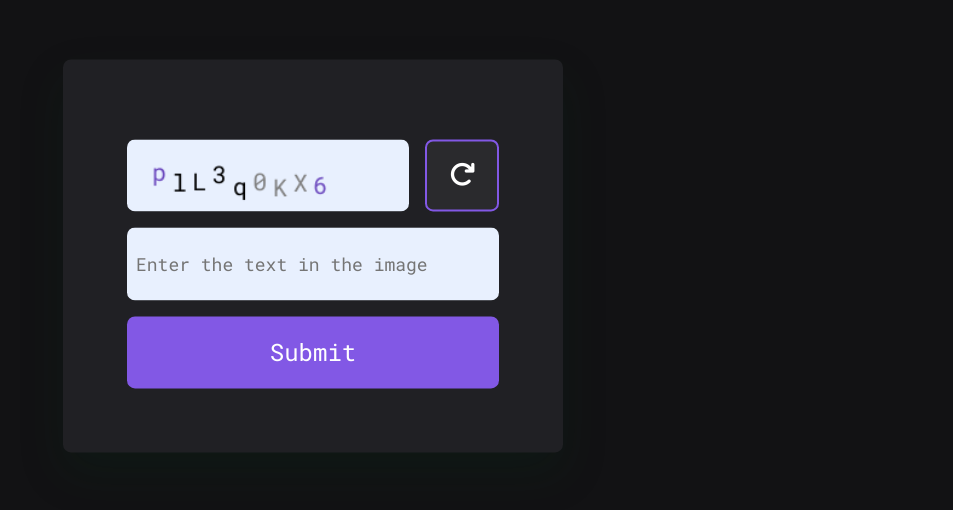
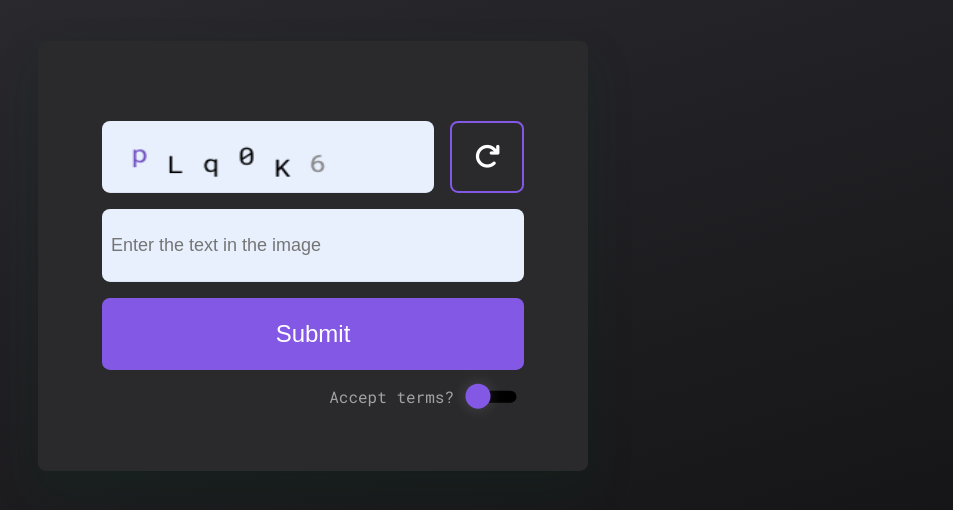
Before and after one commit to paulorcvieira/captcha-generator, a plain HTML site: page index.html in a window 1280 px wide. Shown: the part 144-654 px from the top of the page, without its empty margins (327-1280 px from the left). Drawn offline with Linux system fonts and the light colour scheme; no server answers.

Commit message:
Implement more function

```diff
--- a/index.html
+++ b/index.html
@@ -22,6 +22,28 @@
     </div>
     <input type="text" id="user-input" placeholder="Enter the text in the image" />
     <button id="submit-button">Submit</button>
+    <div class="terms">
+      <span>Accept terms?</span>
+      <input type="checkbox" id="terms-checkbox" />
+    </div>
+    <div class="details hide" id="details">
+      <div>
+        <strong>Code:</strong>
+        <span id="code-detail"></span>
+      </div>
+      <div>
+        <strong>Browser:</strong>
+        <span id="browser-detail"></span>
+      </div>
+      <div>
+        <strong>OS:</strong>
+        <span id="os-detail"></span>
+      </div>
+      <div>
+        <strong>IP:</strong>
+        <span id="ip-detail"></span>
+      </div>
+    </div>
   </div>
 </body>
 <script src="./script.js"></script>
--- a/script.js
+++ b/script.js
@@ -2,14 +2,37 @@ let submitButton = document.getElementById('submit-button');
 let userInput = document.getElementById('user-input');
 let canvas = document.getElementById('canvas');
 let reloadButton = document.getElementById('reload-button');
+let browserDetailRef = document.getElementById('browser-detail');
+let detailsRef = document.getElementById('details');
+let osDetailRef = document.getElementById('os-detail');
+let ipDetailRef = document.getElementById('ip-detail');
+let codeDetailRef = document.getElementById('code-detail');
+let termsCheckboxRef = document.getElementById('terms-checkbox');
 let text = "";
+
+const browserList = [
+  { name: "Firefox", value: "Firefox" },
+  { name: "Opera", value: "OPR" },
+  { name: "Edge", value: "Edg" },
+  { name: "Chrome", value: "Chrome" },
+  { name: "Safari", value: "Safari" }
+]
+
+const os = [
+  { name: "Android", value: "Android" },
+  { name: "iPhone", value: "iPhone" },
+  { name: "iPad", value: "iPad" },
+  { name: "Macintosh", value: "Mac" },
+  { name: "Linux", value: "Linux" },
+  { name: "Windows", value: "Win" },
+]
 
 // generate text
 const textGenerator = () => {
   let generatedText = "";
   /* string.fromCharCode gives ASCII value from a give number */
   // total 6 letters hence loop of 3
-  for (let i = 0; i < 3; i++) {
+  for (let i = 0; i < 2; i++) {
     // random number between 65 and 90
     generatedText += String.fromCharCode(randomNumber(65, 90));
     // random number between 97 and 122
@@ -74,16 +97,55 @@ const triggerFunction = () => {
 // call triggerFunction for reload button
 reloadButton.addEventListener('click', triggerFunction);
 
-// call triggerFunction when page loads
-window.onload = () => triggerFunction();
+submitButton.addEventListener('click', function () {
+  if (!detailsRef.classList.contains('hide')) {
+    detailsRef.classList.add('hide');
+  }
 
-submitButton.addEventListener('click', function () {
   if (userInput.value === "") {
     alert("Enter the text in the image!");
+  } else if (!termsCheckboxRef.checked) {
+    alert("Please accept the terms and conditions!");
   } else if (String(userInput.value).toLocaleLowerCase() === text.toLocaleLowerCase()) {
-    alert("Correct code!");
+    codeDetailRef.innerHTML = userInput.value;
+    detailsRef.classList.remove('hide');
+    triggerFunction();
   } else {
     alert("Wrong code!");
     triggerFunction();
   }
 });
+
+let browserChecker = () => {
+  // useragent contains browser details and OS details but we need to separate them
+  let userDetails = navigator.userAgent;
+  fetch('https://api64.ipify.org?format=json').then(response => {
+    Promise.resolve(response.json()).then(data => {
+      ipDetailRef.innerHTML = data.ip;
+    })
+  });
+  for (let i in browserList) {
+    // check if string contains any value from the array
+    if (userDetails.includes(browserList[i].value)) {
+      // extract browser name  and version from the string
+      browserDetailRef.innerHTML = browserList[i].name || "Unknown Browser";
+      break;
+    }
+  }
+  for (let i in os) {
+    // check if string contains any value from the object
+    if (userDetails.includes(os[i].value)) {
+      // extract OS name from object
+      osDetailRef.innerHTML = os[i].name || "Unknown OS";
+      break;
+    }
+  }
+}
+
+window.onload = () => {
+  // call triggerFunction when page loads
+  triggerFunction()
+
+  // call browserChecker when page loads
+  browserChecker();
+};
--- a/style.css
+++ b/style.css
@@ -5,15 +5,15 @@
 }
 body {
   height: 100vh;
-  background: #121214;
-  /* background: linear-gradient(163deg, rgba(130,87,230,1) 0%, rgba(41,41,46,1) 100%); */
+  background: linear-gradient(163deg, rgba(41,41,46,1) 20%, #121214 100%);
+  font-family: "Roboto Mono", monospace;
 }
 button {
   cursor: pointer;
 }
 .container {
-  background-color: #202024;
-  width: 500px;
+  background-color: #2a2a2d;
+  width: 550px;
   position: absolute;
   transform: translate(-50%, -50%);
   top: 50%;
@@ -23,7 +23,6 @@ button {
   box-shadow: 0 20px 45px rgba(1, 51,25,0.2);
 }
 .container input[type=text] {
-  font-family: "Roboto Mono", monospace;
   display: block;
   width: 100%;
   border: 2px solid transparent;
@@ -36,6 +35,9 @@ button {
   color: #121214;
 }
 .container input[type=text]:focus {
+  border-color: #8258e5;
+}
+.container input[type=text]:hover {
   border-color: #8258e5;
 }
 .wrapper {
@@ -73,7 +75,6 @@ button#submit-button {
   margin-top: 1rem;
   padding: 0.8rem 0;
   border-radius: 0.5rem;
-  font-family: "Roboto Mono", monospace;
   height: 72.38px;
 }
 button#submit-button:hover {
@@ -83,3 +84,75 @@ button#reload-button:hover {
   background-color: #996dff;
   border-color: #996dff;
 }
+.details {
+  display: flex;
+  flex-direction: column;
+  align-items: flex-end;
+  margin-top: 1rem;
+  color: #a1a1a1;
+}
+.hide {
+  display: none;
+}
+.terms {
+  display: flex;
+  flex: 1;
+  align-items: center;
+  justify-content: flex-end;
+  margin-top: 1rem;
+  color: #a1a1a1;
+  position: relative;
+}
+.terms span {
+  margin-right: 70px;
+}
+input[type=checkbox] {
+  -webkit-appearance: none;
+  -moz-appearance: none;
+  appearance: none;
+  height: 12.5px;
+  width: 45px;
+  background-color: #000000;
+  position: absolute;
+  transform: translate(-50%, -50%);
+  top: 50%;
+  border-radius: 25px;
+  cursor: pointer;
+  transition: 0.5s;
+  margin-right: -15px;
+}
+input[type=checkbox]:before {
+  content: "";
+  position: absolute;
+  background-color: #8258e5;
+  height: 25px;
+  width: 25px;
+  box-shadow: 0 0 15px rgba(255, 255, 255, 0.15);
+  border-radius: 50%;
+  bottom: -6.25px;
+  left: -6.25px;
+  transition: inherit;
+}
+input[type=checkbox]:hover:before {
+  background-color: #996dff;
+}
+input[type=checkbox]:after {
+  content: "";
+  position: absolute;
+  height: 10px;
+  width: 10px;
+  right: 32.5px;
+  transition: inherit;
+}
+input[type=checkbox]:checked {
+  background-color: #a1a1a1;
+}
+input[type=checkbox]:checked:before {
+  left: 31.25px;
+}
+input[type=checkbox]:checked:after {
+  width: 0;
+  height: 0;
+  border-radius: 1.5px;
+  background-color: #a1a1a1;
+}
```
